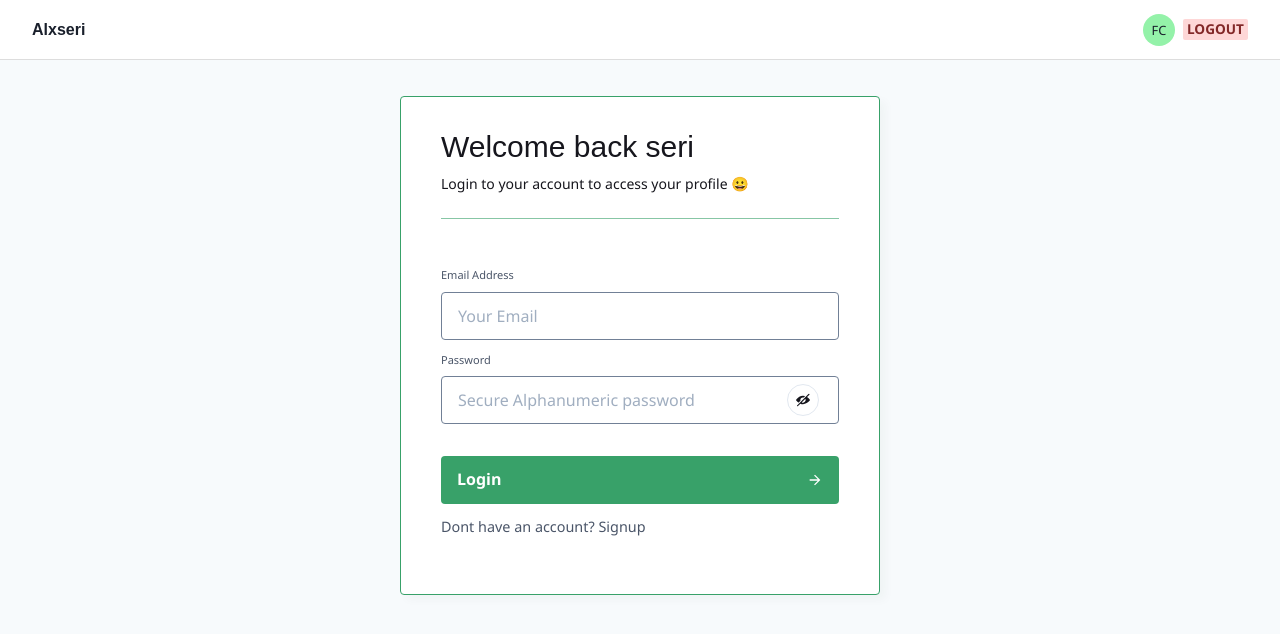
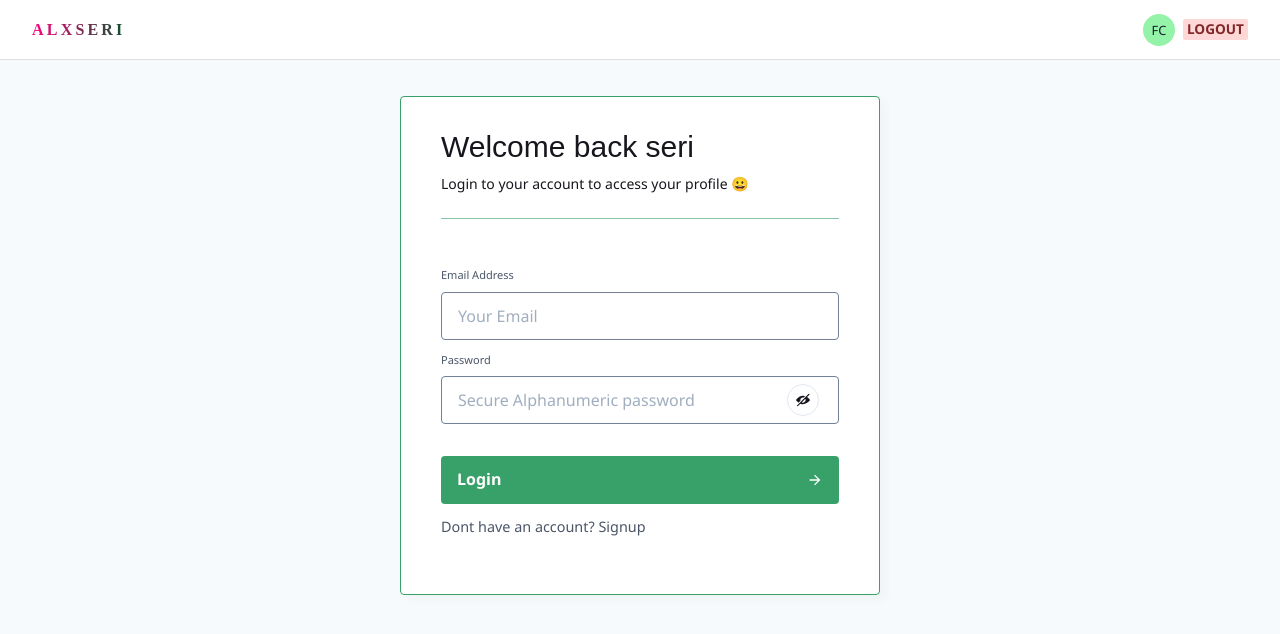
Before and after one commit to koolamusic/alx-seir, a Next.js app in the folder apps/account/: page /login in a window 1280 px wide. Shown: the top 634 px of the page. Built offline with nearby package versions, Linux system fonts and the light colour scheme; no server answers; a web font is replaced by a local one.

Commit message:
udpate logo

```diff
--- a/apps/account/src/components/Header.tsx
+++ b/apps/account/src/components/Header.tsx
@@ -24,7 +24,10 @@ export const HeaderElement: React.FC<{ name: string }> = ({ name }) => {
     return (
         <>
             <Link href="/">
-                <Heading as="h1" size="sm">Alxseri</Heading>
+                <Heading as="h1"
+                    bgGradient="linear(to-l, #07522c,#FF0080)"
+                    bgClip="text"
+                    letterSpacing="0.2rem" fontFamily="Dosis" size="sm">ALXSERI</Heading>
             </Link>
 
             <Stack isInline alignItems="center" justifyContent="flex-end" width="130px">
```
